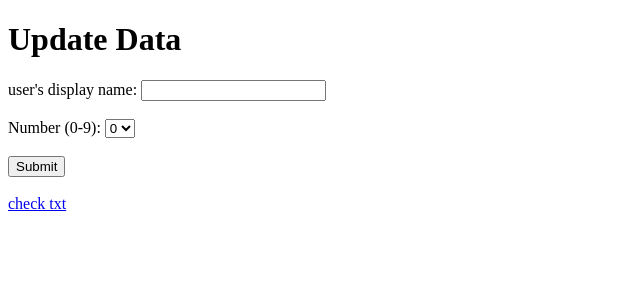
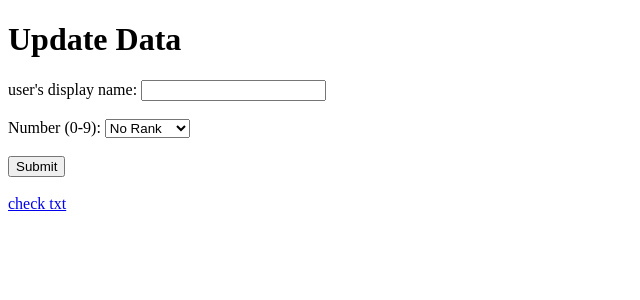
Before and after one commit to oha-Ohashi/ohashi-flask-render, a Flask app: page /update-html in a window 1280 px wide. Shown: the top 300 px of the page, without its empty margins (0-640 px from the left). Run offline with Flask 3, Linux system fonts and the light colour scheme.

Commit message:
select text

```diff
--- a/templates/update.html
+++ b/templates/update.html
@@ -13,16 +13,16 @@
 
         <label for="rankCode">Number (0-9):</label>
         <select id="rank-code" name="rankCode" required>
-            <option value="0">0</option>
-            <option value="1">1</option>
-            <option value="2">2</option>
-            <option value="3">3</option>
-            <option value="4">4</option>
-            <option value="5">5</option>
-            <option value="6">6</option>
-            <option value="7">7</option>
-            <option value="8">8</option>
-            <option value="9">9</option>
+            <option value="0">No Rank</option>
+            <option value="1">Iron</option>
+            <option value="2">Bronze</option>
+            <option value="3">Silver</option>
+            <option value="4">Gold</option>
+            <option value="5">Platinum</option>
+            <option value="6">Diamond</option>
+            <option value="7">Ascendant</option>
+            <option value="8">Immortal</option>
+            <option value="9">Radiant</option>
         </select><br><br>
 
         <input type="submit" value="Submit">
```
